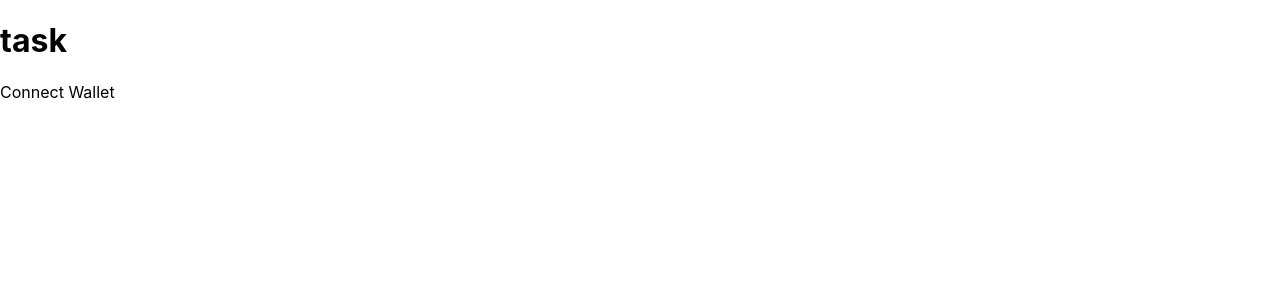
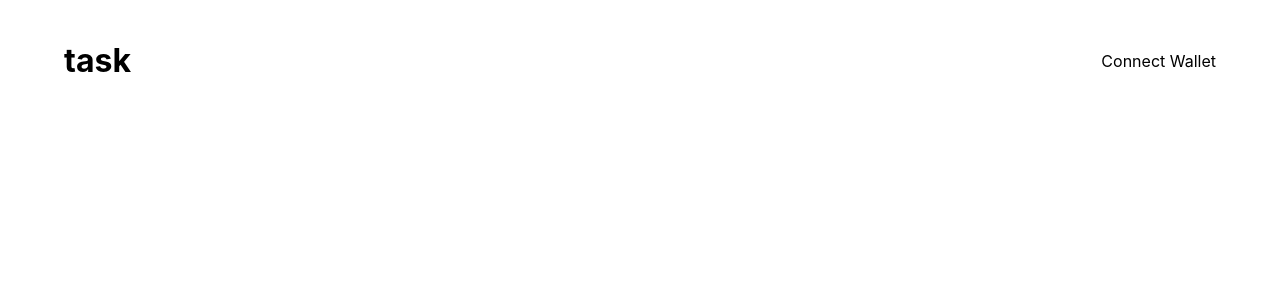
Before and after one commit to george-shammar/NFT-TASK, a React (Create React App) app: page / in a window 1280 px wide. Shown: the top 300 px of the page. Built offline with nearby package versions, Linux system fonts and the light colour scheme.

Commit message:
Style main nav

```diff
--- a/src/components/Nav.tsx
+++ b/src/components/Nav.tsx
@@ -44,7 +44,7 @@ const Nav = () => {
     }
 
     return (
-        <div>
+        <div className="nav">
         <h1>task</h1>
 
         <div>
--- a/src/styles/Nav.css
+++ b/src/styles/Nav.css
@@ -0,0 +1,8 @@
+.nav {
+    display: flex;
+    justify-content: space-between;
+    align-items: center;
+    padding-top: 20px;
+    padding-left: 5%;
+    padding-right: 5%;
+}
```
